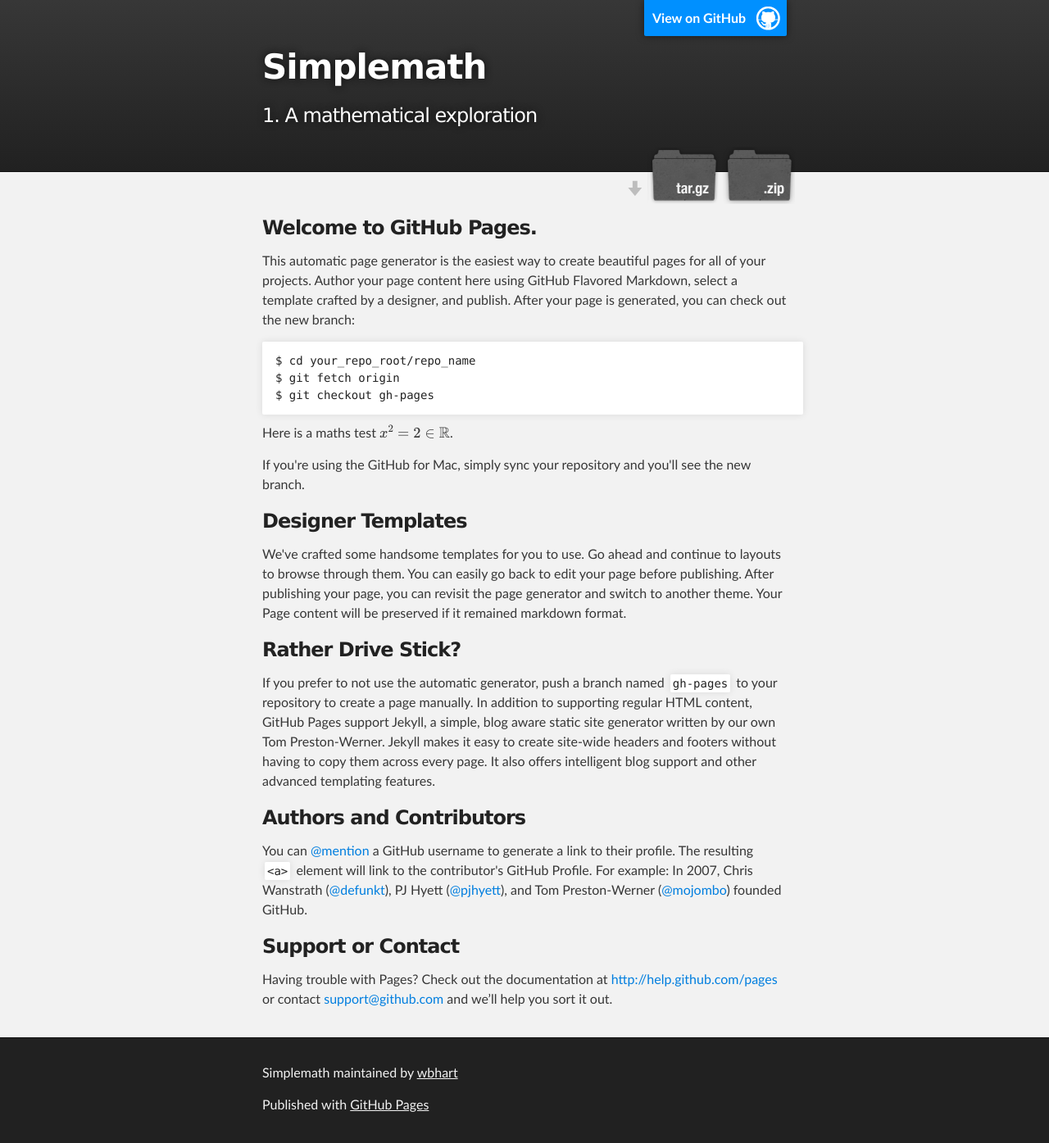
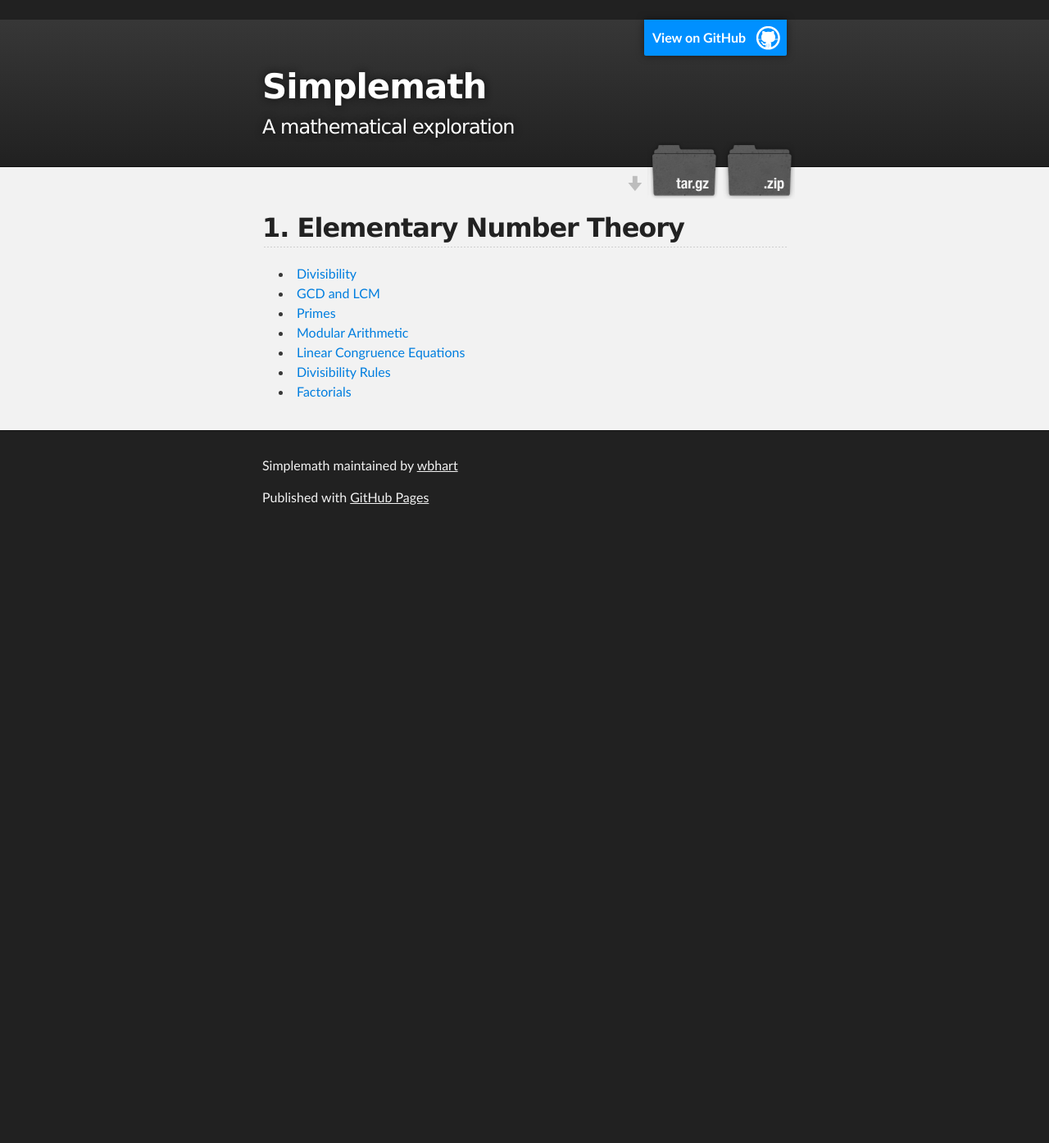
Before and after one commit to wbhart/SimpleMath, a Jekyll site: the page built from index.html, in a window 1280 px wide. Shown: the whole page at 82% size. Built offline with Jekyll 4.4.1, drawn with Linux system fonts in a browser that asks for light colours; formulas are drawn with MathJax 3; after the commit the page ends 900 px from its top, so only the background shows below that.

Commit message:
Update index.html

```diff
--- a/index.html
+++ b/index.html
@@ -1,85 +1,16 @@
-<!DOCTYPE html>
-<html>
+---
+layout: default
+title: Simplemath
+---
 
-  <head>
-    <meta charset='utf-8' />
-    <meta http-equiv="X-UA-Compatible" content="chrome=1" />
-    <meta name="description" content="Simplemath : A mathematical exploration" />
+<h2>Elementary Number Theory</h2>
 
-    <link rel="stylesheet" type="text/css" media="screen" href="stylesheets/stylesheet.css">
-
-    <script type="text/javascript"
-            src="http://cdn.mathjax.org/mathjax/latest/MathJax.js?config=TeX-AMS-MML_HTMLorMML">
-    </script>
-
-    <title>Simplemath</title>
-  </head>
-
-  <body>
-
-    <!-- HEADER -->
-    <div id="header_wrap" class="outer">
-        <header class="inner">
-          <a id="forkme_banner" href="https://github.com/wbhart/SimpleMath">View on GitHub</a>
-
-          <h1 id="project_title">Simplemath</h1>
-          <h2 id="project_tagline">A mathematical exploration</h2>
-
-            <section id="downloads">
-              <a class="zip_download_link" href="https://github.com/wbhart/SimpleMath/zipball/master">Download this project as a .zip file</a>
-              <a class="tar_download_link" href="https://github.com/wbhart/SimpleMath/tarball/master">Download this project as a tar.gz file</a>
-            </section>
-        </header>
-    </div>
-
-    <!-- MAIN CONTENT -->
-    <div id="main_content_wrap" class="outer">
-      <section id="main_content" class="inner">
-        <h3>
-<a name="welcome-to-github-pages" class="anchor" href="#welcome-to-github-pages"><span class="octicon octicon-link"></span></a>Welcome to GitHub Pages.</h3>
-
-<p>This automatic page generator is the easiest way to create beautiful pages for all of your projects. Author your page content here using GitHub Flavored Markdown, select a template crafted by a designer, and publish. After your page is generated, you can check out the new branch:</p>
-
-<pre><code>$ cd your_repo_root/repo_name
-$ git fetch origin
-$ git checkout gh-pages
-</code></pre>
-
-<p>Here is a maths test \(x^2 = 2 \in \mathbb{R}\).</p>
-
-<p>If you're using the GitHub for Mac, simply sync your repository and you'll see the new branch.</p>
-
-<h3>
-<a name="designer-templates" class="anchor" href="#designer-templates"><span class="octicon octicon-link"></span></a>Designer Templates</h3>
-
-<p>We've crafted some handsome templates for you to use. Go ahead and continue to layouts to browse through them. You can easily go back to edit your page before publishing. After publishing your page, you can revisit the page generator and switch to another theme. Your Page content will be preserved if it remained markdown format.</p>
-
-<h3>
-<a name="rather-drive-stick" class="anchor" href="#rather-drive-stick"><span class="octicon octicon-link"></span></a>Rather Drive Stick?</h3>
-
-<p>If you prefer to not use the automatic generator, push a branch named <code>gh-pages</code> to your repository to create a page manually. In addition to supporting regular HTML content, GitHub Pages support Jekyll, a simple, blog aware static site generator written by our own Tom Preston-Werner. Jekyll makes it easy to create site-wide headers and footers without having to copy them across every page. It also offers intelligent blog support and other advanced templating features.</p>
-
-<h3>
-<a name="authors-and-contributors" class="anchor" href="#authors-and-contributors"><span class="octicon octicon-link"></span></a>Authors and Contributors</h3>
-
-<p>You can <a href="https://github.com/blog/821" class="user-mention">@mention</a> a GitHub username to generate a link to their profile. The resulting <code>&lt;a&gt;</code> element will link to the contributor's GitHub Profile. For example: In 2007, Chris Wanstrath (<a href="https://github.com/defunkt" class="user-mention">@defunkt</a>), PJ Hyett (<a href="https://github.com/pjhyett" class="user-mention">@pjhyett</a>), and Tom Preston-Werner (<a href="https://github.com/mojombo" class="user-mention">@mojombo</a>) founded GitHub.</p>
-
-<h3>
-<a name="support-or-contact" class="anchor" href="#support-or-contact"><span class="octicon octicon-link"></span></a>Support or Contact</h3>
-
-<p>Having trouble with Pages? Check out the documentation at <a href="http://help.github.com/pages">http://help.github.com/pages</a> or contact <a href="mailto:support@github.com">support@github.com</a> and we’ll help you sort it out.</p>
-      </section>
-    </div>
-
-    <!-- FOOTER  -->
-    <div id="footer_wrap" class="outer">
-      <footer class="inner">
-        <p class="copyright">Simplemath maintained by <a href="https://github.com/wbhart">wbhart</a></p>
-        <p>Published with <a href="http://pages.github.com">GitHub Pages</a></p>
-      </footer>
-    </div>
-
-
-
-  </body>
-</html>
+<ul>
+<li><a href="divisibility.html">Divisibility</a></li>
+<li><a href="gcdlcm.html">GCD and LCM</a></li>
+<li><a href="primes.html">Primes</a></li>
+<li><a href="modular.html">Modular Arithmetic</a></li>
+<li><a href="linearcong.html">Linear Congruence Equations</a></li>
+<li><a href="divisrules.html">Divisibility Rules</a></li>
+<li><a href="factorials.html">Factorials</a></li>
+</ul>
```
